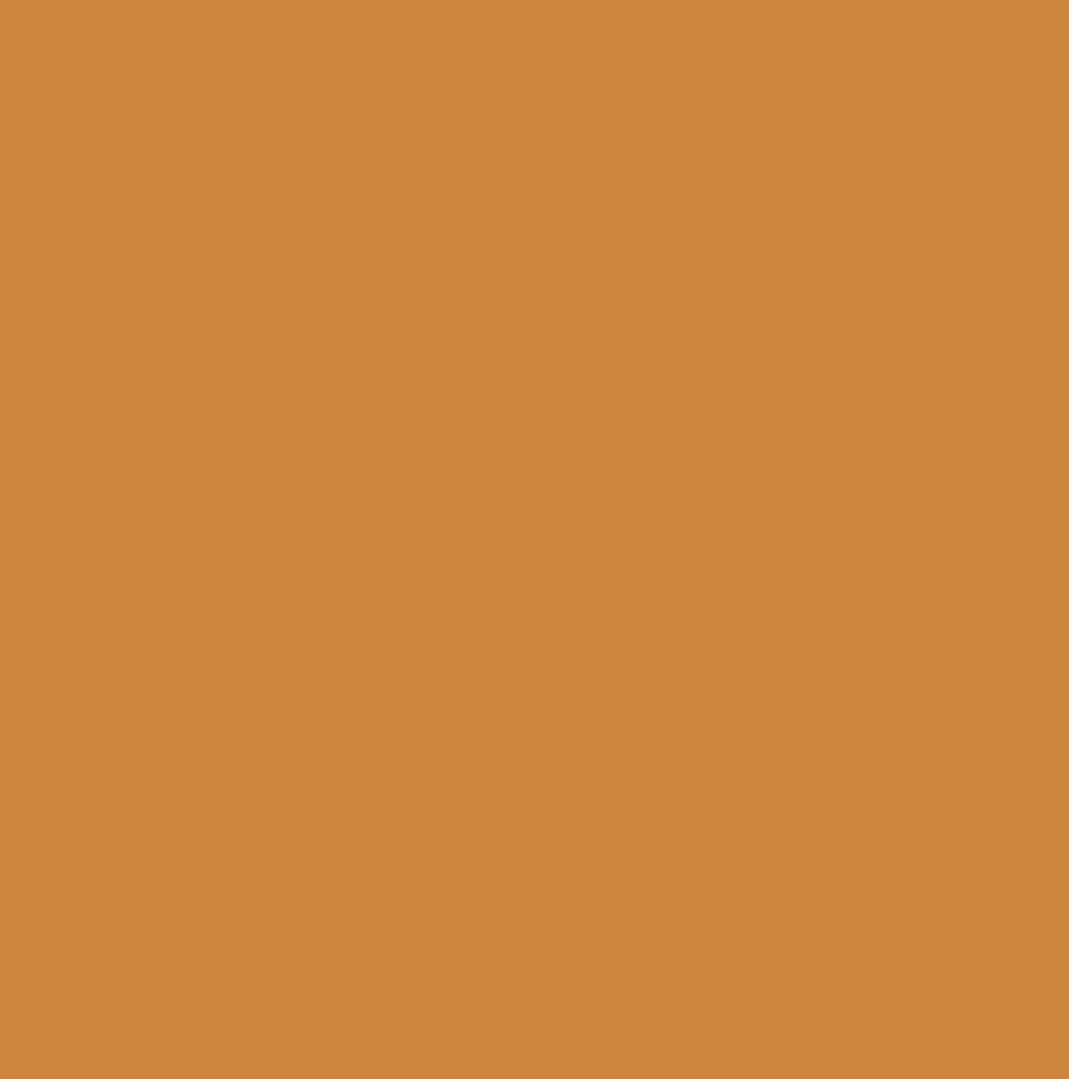
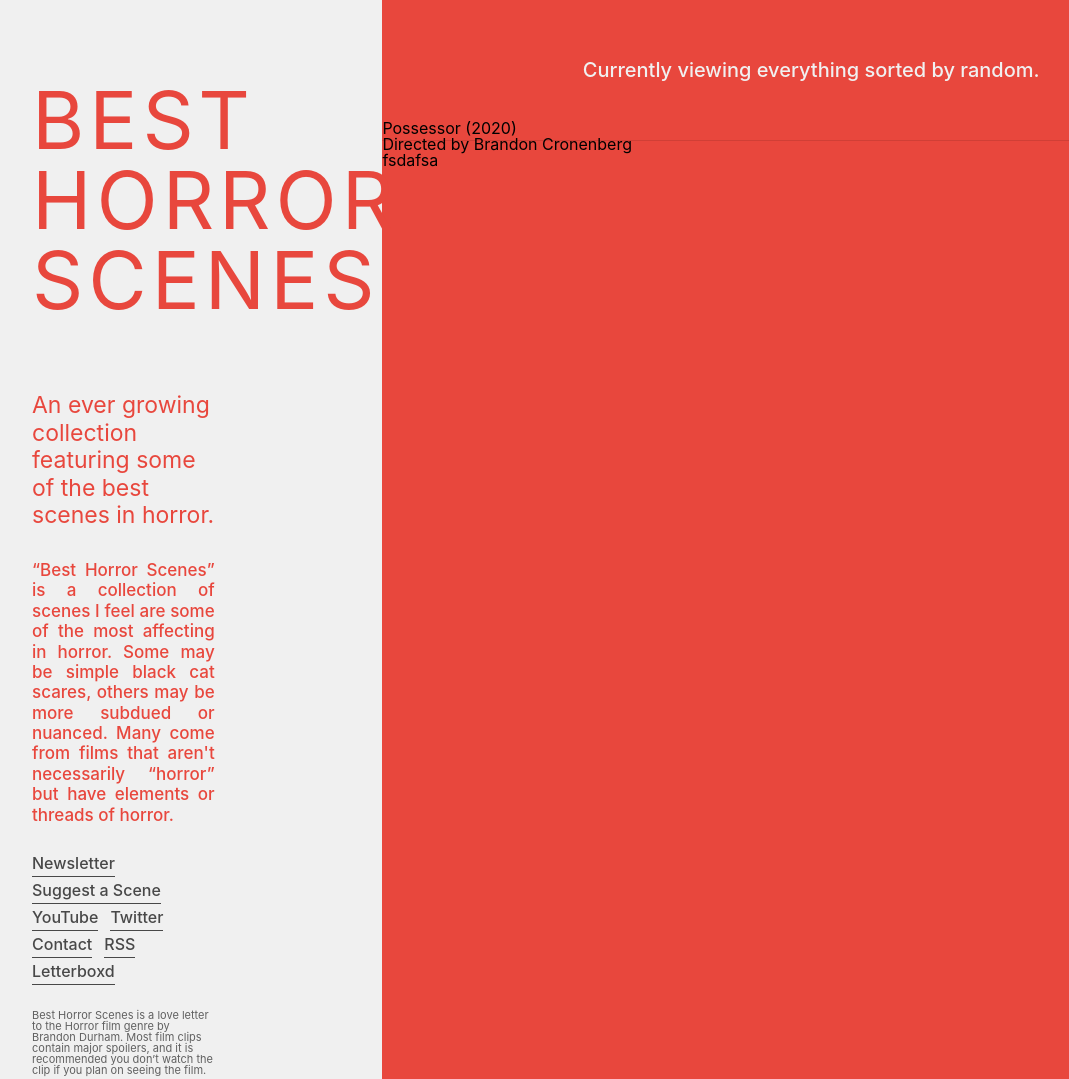
Before and after one commit to hizz1008/scss-class-Best-Horror-Scenes-, a website: page index.html in a window 1280 px wide. Shown: the top 1079 px of the page, without its empty margins (40-1109 px from the left). Before the commit the page ends 800 px from the top, so only its background shows below. Drawn offline with Linux system fonts and the light colour scheme.

Commit message:
재설정

```diff
--- a/gulpfile.babel.js
+++ b/gulpfile.babel.js
@@ -1,27 +1,27 @@
-import gulp from "gulp";
-import del from "del";
-import sass from "gulp-sass";
-import minify from "gulp-csso";
-import autoprefixer from "gulp-autoprefixer";
+import gulp from 'gulp';
+import del from 'del';
+import sass from 'gulp-sass';
+import minify from 'gulp-csso';
+import autoprefixer from 'gulp-autoprefixer';
 
-sass.compiler = require("node-sass");
+sass.compiler = require('node-sass');
 
 const routes = {
   css: {
-    watch: "src/scss/*",
-    src: "src/scss/styles.scss",
-    dest: "dest/css"
-  }
+    watch: 'src/scss/*',
+    src: 'src/scss/styles.scss',
+    dest: 'dist/css',
+  },
 };
 
 const styles = () =>
   gulp
     .src(routes.css.src)
-    .pipe(sass().on("error", sass.logError))
+    .pipe(sass().on('error', sass.logError))
     .pipe(
       autoprefixer({
         flexbox: true,
-        grid: "autoplace"
+        grid: 'autoplace',
       })
     )
     .pipe(minify())
@@ -31,7 +31,7 @@ const watch = () => {
   gulp.watch(routes.css.watch, styles);
 };
 
-const clean = () => del(["dest/"]);
+const clean = () => del(['dist/']);
 
 const prepare = gulp.series([clean]);
 
--- a/index.html
+++ b/index.html
@@ -3,8 +3,54 @@
   <head>
     <meta charset="UTF-8" />
     <meta name="viewport" content="width=device-width, initial-scale=1.0" />
-    <link rel="stylesheet" href="dest/css/styles.css" />
+    <link rel="stylesheet" href="dist/css/reset.css" />
+    <link rel="stylesheet" href="dist/css/styles.css" />
+
     <title>(S)CSS Masterclass</title>
   </head>
-  <body></body>
+  <body>
+    <header>
+      <h1>BEST <br />HORROR SCENES</h1>
+      <div class="bottom">
+        <h3>
+          An ever growing collection featuring some of the best scenes in
+          horror.
+        </h3>
+        <p>
+          “Best Horror Scenes” is a collection of scenes I feel are some of the
+          most affecting in horror. Some may be simple black cat scares, others
+          may be more subdued or nuanced. Many come from films that aren't
+          necessarily “horror” but have elements or threads of horror.
+        </p>
+        <nav>
+          <ul>
+            <li>Newsletter</li>
+            <li>Suggest a Scene</li>
+            <li>YouTube</li>
+            <li>Twitter</li>
+            <li>Contact</li>
+            <li>RSS</li>
+            <li>Letterboxd</li>
+          </ul>
+        </nav>
+        <h6>
+          Best Horror Scenes is a love letter to the Horror film genre by
+          Brandon Durham. Most film clips contain major spoilers, and it is
+          recommended you don’t watch the clip if you plan on seeing the film.
+        </h6>
+      </div>
+    </header>
+    <main>
+      <div class="main__header">
+        <h3>Currently viewing everything sorted by random.</h3>
+      </div>
+      <section class="movie">
+        <div class="movie__header">
+          <h4>Possessor (2020)</h4>
+          <h5>Directed by Brandon Cronenberg</h5>
+          <h3>fsdafsa</h3>
+        </div>
+      </section>
+    </main>
+  </body>
 </html>
--- /dev/null
+++ b/src/scss/_variables.scss
@@ -0,0 +1,3 @@
+$red: #e8473d;
+$white: #f0f0f0;
+$fixedWidth: 33%;
--- a/src/scss/styles.scss
+++ b/src/scss/styles.scss
@@ -1,6 +1,105 @@
+@import '_variables';
+
+* {
+  box-sizing: border-box;
+}
+
 body {
-  background: peru;
-  a {
-    color: blue;
+  height: 100vh;
+  font-family: -apple-system, BlinkMacSystemFont, 'Segoe UI', Roboto,
+    'Helvetica Neue', Arial, 'Noto Sans', sans-serif, 'Apple Color Emoji',
+    'Segoe UI Emoji', 'Segoe UI Symbol', 'Noto Color Emoji';
+  background-color: $white;
+}
+header {
+  position: fixed;
+  top: 0;
+  left: 0;
+  height: 100%;
+  width: $fixedWidth;
+  display: flex;
+  flex-direction: column;
+  justify-content: space-between;
+  padding-right: 50px;
+  font-weight: 400;
+  background-color: $white;
+  color: $red;
+  h1 {
+    font-size: 80px;
+    letter-spacing: 5px;
+    padding: 10vh 0 0 72px;
+  }
+  .bottom {
+    padding-right: 165px;
+    padding: 72px;
+    display: flex;
+    flex-direction: column;
+    justify-content: space-around;
+    h3,
+    p {
+      line-height: 1.2;
+      width: 80%;
+    }
+    h3 {
+      font-size: 23px;
+      margin-bottom: 30px;
+    }
+    p {
+      font-size: 17px;
+      text-align: justify;
+      font-weight: 500;
+    }
+    nav {
+      ul {
+        width: 90%;
+        display: flex;
+        flex-wrap: wrap;
+        margin-top: 30px;
+        li {
+          cursor: pointer;
+          margin-right: 12px;
+          font-weight: 500;
+          color: black;
+          opacity: 0.7;
+          padding-bottom: 5px;
+          margin-bottom: 5px;
+          border-bottom: 1px solid black;
+          &:hover {
+            opacity: 1;
+          }
+        }
+      }
+    }
+
+    h6 {
+      font-size: 11px;
+      color: rgba($color: #000000, $alpha: 0.6);
+      padding-top: 20px;
+      width: 80%;
+    }
   }
 }
+
+main {
+  height: 5000vh;
+  background-color: $red;
+  margin-left: $fixedWidth;
+  .main__header {
+    padding: 60px;
+    h3 {
+      position: fixed;
+      top: 0;
+      left: 0;
+      right: 0;
+      margin-left: $fixedWidth;
+      font-size: 20px;
+      font-weight: 500;
+      padding: 60px 0px;
+      display: flex;
+      justify-content: center;
+      align-content: center;
+      color: $white;
+      border-bottom: 1px solid rgba($color: #000000, $alpha: 0.1);
+    }
+  }
+}
```
Also changed, not shown: dest/css/styles.css (deleted), dist/css/reset.css (added), dist/css/styles.css (added).
